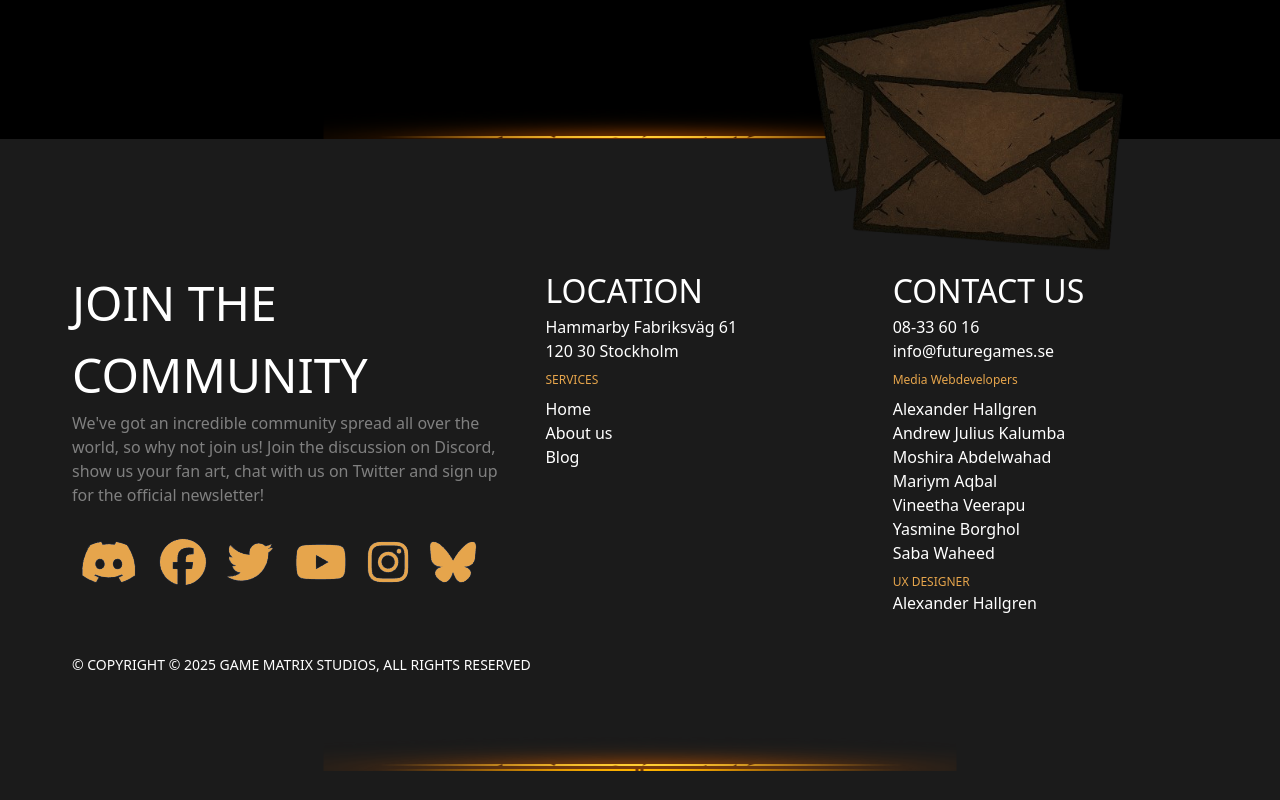
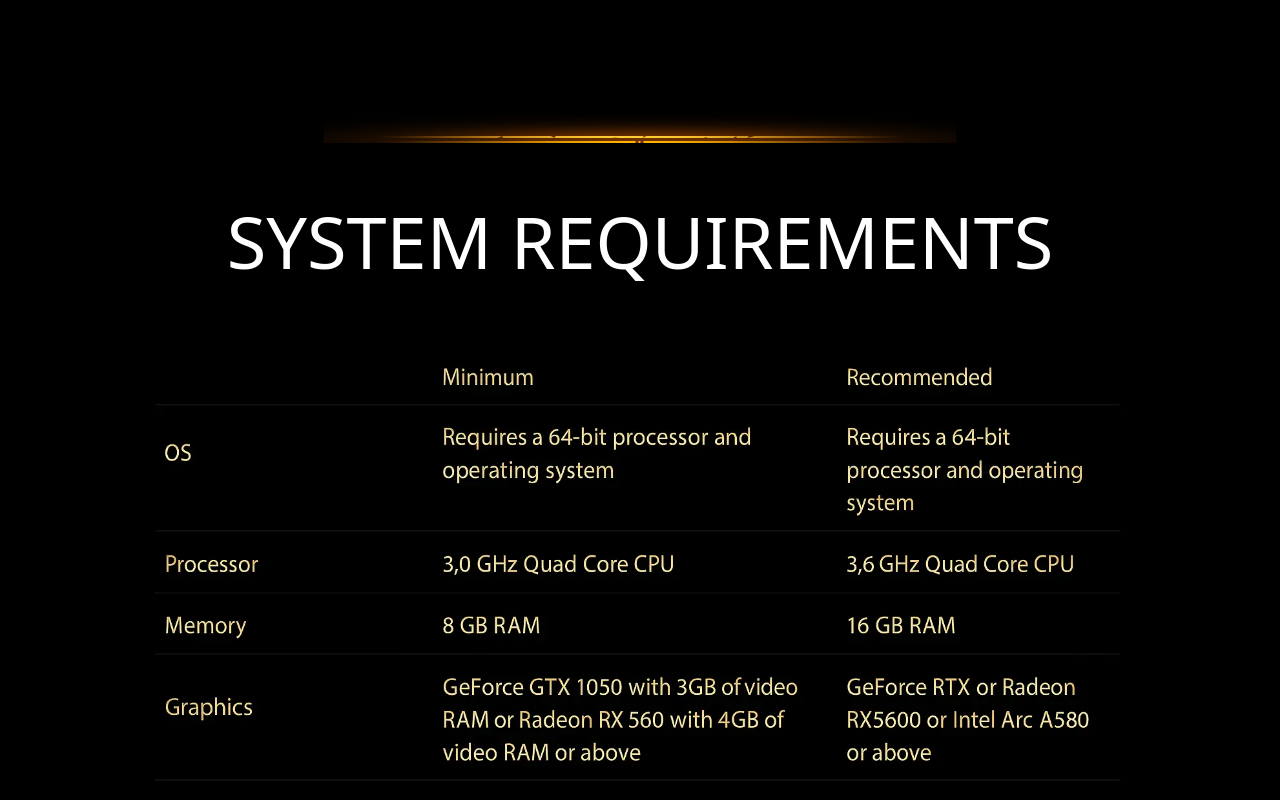
Before and after one commit to Endorze/Yahwehs-Creations, a Next.js app: page /blog in a window 1280 px wide. Shown: the part 4680-5480 px from the top of the page. Before the commit the page ends 5451 px from the top, so only its background shows below. Built offline with nearby package versions, Linux system fonts and the light colour scheme; a web font is replaced by a local one.

Commit message:
feat: Added a test component for ticket 021

```diff
--- a/src/app/blog/page.tsx
+++ b/src/app/blog/page.tsx
@@ -4,6 +4,7 @@ import FAQSection from "../components/FAQSection/FAQSection";
 import SystemRequirements from "../components/system-requirements/system-requirements";
 
 import OfficialMediaSection from "../components/OfficialMediaSection/OfficialMediaSection";
+import AlexTestSystemRequirements from "../components/021-AlexTestSystemRequirements";
 
 export default function BlogPage() {
   return (
@@ -14,6 +15,7 @@ export default function BlogPage() {
       <FAQSection />
       <OfficialMediaSection/>
       <SystemRequirements />
+      <AlexTestSystemRequirements />
     </main>
 
     </>
--- /dev/null
+++ b/src/app/components/021-AlexTestSystemRequirements/index.tsx
@@ -0,0 +1,16 @@
+import H2Title from "../H2Title/H2Title"
+
+const AlexTestSystemRequirements = () => {
+    return (
+        <div className="hidden lg:flex bg-black flex flex-col justify-center items-center pt-12 pb-24">
+            <div className="mb-12">
+            <H2Title text="SYSTEM REQUIREMENTS" size="72px" />
+            </div>
+            <div>
+                <img src={"/images/systemreq.png"} className="w-full max-w-screen-lg h-auto px-4 z1" />
+            </div>
+        </div>
+    )
+}
+
+export default AlexTestSystemRequirements;
--- a/src/app/components/021-systemRequirements/index.tsx
+++ b/src/app/components/021-systemRequirements/index.tsx
@@ -17,6 +17,7 @@ export default function SystemRequirements() {
             priority
             sizes="(max-width: 768px) 100vw, 700px"
           />
+
         </div>
 
         <div className="relative w-full max-w-[350px] mt-16 h-5">
```
Also changed, not shown: public/images/systemreq.png (added).
